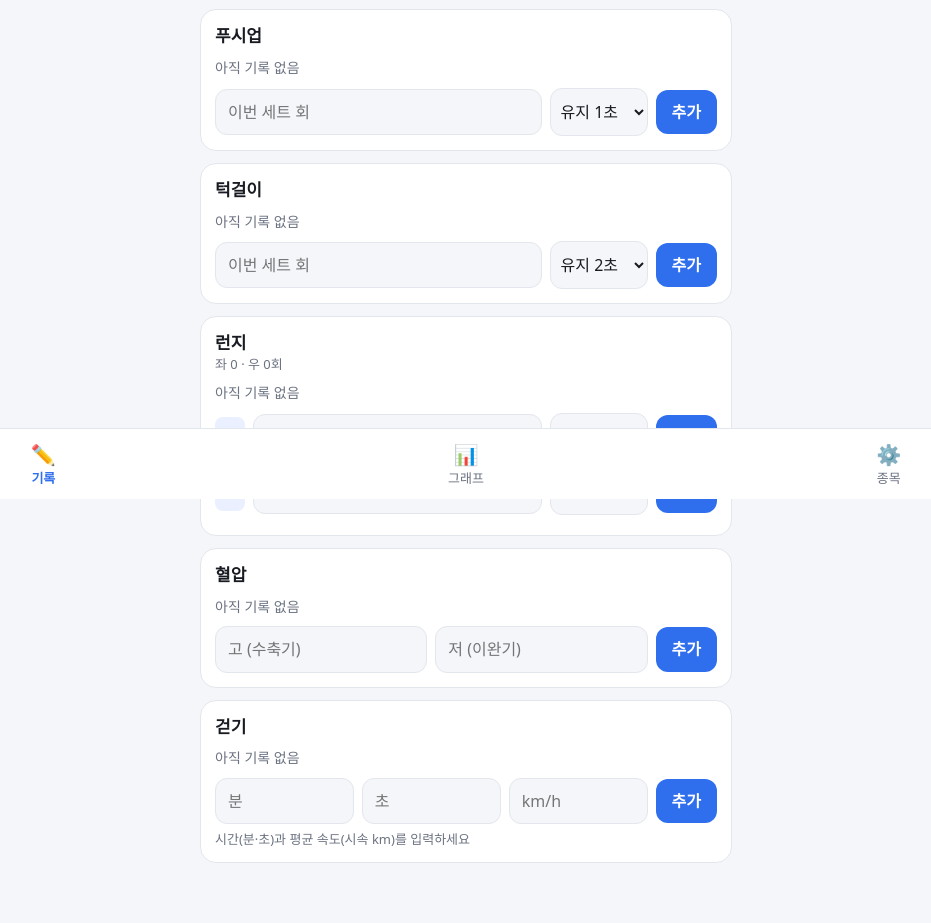
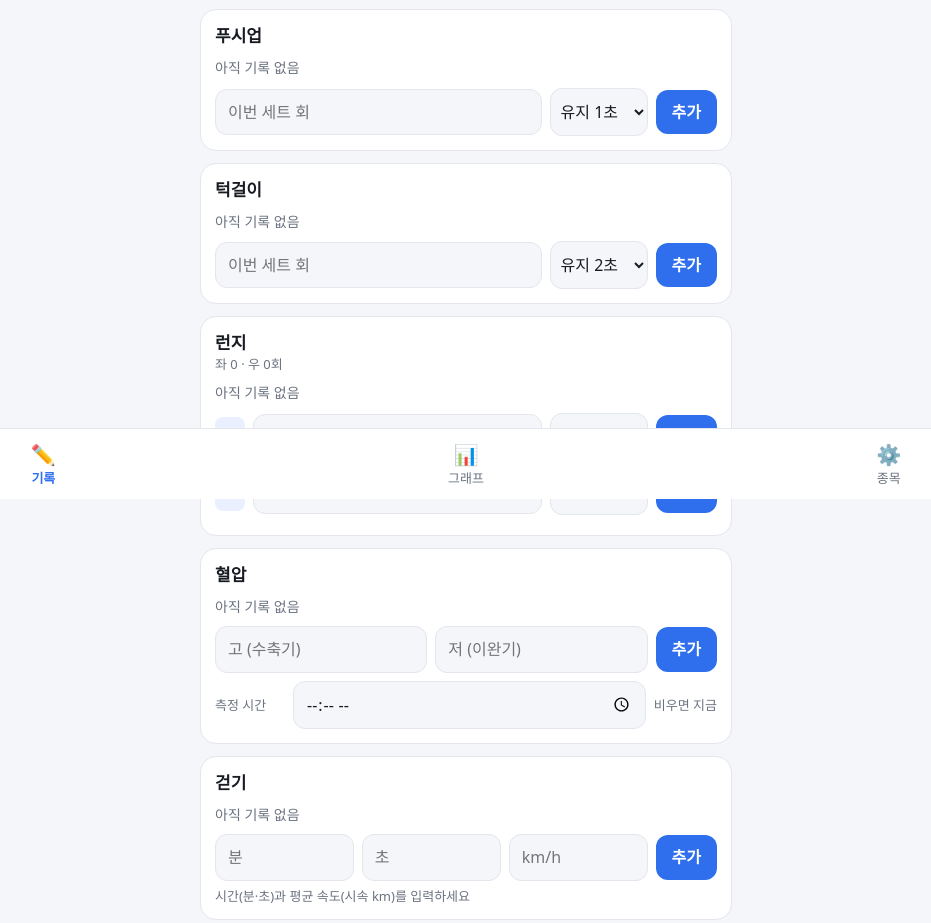
Before and after one commit to noraehary/daily-tracker, a plain HTML site: page index.html in a window 1280 px wide. Shown: the part 301-1224 px from the top of the page, without its empty margins (174-1105 px from the left). Drawn offline with Linux system fonts and the light colour scheme.

Commit message:
Add files via upload

```diff
--- a/index.html
+++ b/index.html
@@ -69,6 +69,7 @@ if(!S.items.some(x=>x.id==='w1'||x.name==='체중'))S.items.unshift({id:'w1',nam
 if(!S.mig2){S.mig2=1;if(!S.items.some(x=>x.name==='걷기'))S.items.push({id:'w2',name:'걷기',unit:'분',kind:'sum',cd:'walk'})}
 if(!S.mig3){S.mig3=1;S.items.forEach(x=>{if(x.id==='w2'&&x.tm&&!x.cd){delete x.tm;x.cd='walk';x.met=0}})}
 S.items.forEach(x=>{if(x.kind==='sum'&&!x.unit)x.unit=(x.cd||x.tm)?'분':'회'});save()})();
+const ord=(e,bp)=>{const r=e.map((v,i)=>[v,i]);return bp?r.sort((x,y)=>(x[0][2]||'').localeCompare(y[0][2]||'')):r};
 const fmtT=v=>{const t=Math.round(v*60),m=Math.floor(t/60),c=t%60;return(m?m+'분':'')+(c||!m?(m?' ':'')+c+'초':'')};
 const cdMet=(it,kmh)=>((it.cd==='run'?.2:.1)*(kmh*1000/60)+3.5)/3.5;
 function cdSumm(k,it,kc){const e=ents(k,it.id),H=ents(k,it.id+'#');if(!e.length)return'';
@@ -101,12 +102,12 @@ function recView(){
  S.items.forEach(it=>{
   const bp=it.kind==='bp',e=allEnts(k,it),sdT=x=>fmt(ents(k,it.id+x).reduce((a,v)=>a+v,0));
   const hSel=(key)=>it.met>0&&!it.tm?`<select id="sel-${key}" title="자세 유지 시간(초)" style="width:98px;padding:11px 6px">${HS.map(h=>`<option value="${h}"${h===(it.hold||0)?' selected':''}>유지 ${h}초</option>`).join('')}</select>`:'';
-  const chip=(key,v,i,p)=>`<span class="chip ${p}">${p==='L'?'좌 ':p==='R'?'우 ':''}${bp?v[0]+'/'+v[1]:it.cd?fmtT(v):fv(it,v)+esc(it.unit)}${ents(k,key+'#')[i]!=null?' · '+ents(k,key+'#')[i]+(it.cd?'km/h':'초'):''}<button data-a="del" data-i="${key}" data-n="${i}" aria-label="삭제">×</button></span>`;
-  const c=[['',it.id],['L',it.id+'L'],['R',it.id+'R']].map(([p,key])=>ents(k,key).map((v,i)=>chip(key,v,i,p)).join('')).join('');
+  const chip=(key,v,i,p)=>`<span class="chip ${p}">${p==='L'?'좌 ':p==='R'?'우 ':''}${bp?(v[2]?v[2]+' ':'')+v[0]+'/'+v[1]:it.cd?fmtT(v):fv(it,v)+esc(it.unit)}${ents(k,key+'#')[i]!=null?' · '+ents(k,key+'#')[i]+(it.cd?'km/h':'초'):''}<button data-a="del" data-i="${key}" data-n="${i}" aria-label="삭제">×</button></span>`;
+  const c=[['',it.id],['L',it.id+'L'],['R',it.id+'R']].map(([p,key])=>ord(ents(k,key),bp).map(([v,i])=>chip(key,v,i,p)).join('')).join('');
   h+=`<section class="card"><div class="ch"><b>${esc(it.name)}</b><span class="sm">${it.cd?cdSumm(k,it,itemKcal(k,it)):summ(it,e,itemKcal(k,it))}</span></div>${it.lr?`<div class="sm">좌 ${sdT('L')} · 우 ${sdT('R')}${esc(it.unit)}</div>`:''}<div class="chips">${c||'<span class="mu">아직 기록 없음</span>'}</div>`;
   if(it.lr)h+=['L','R'].map(sd=>`<div class="row" style="margin-bottom:6px"><span class="side ${sd}">${sd==='L'?'좌':'우'}</span><input id="in-${it.id}${sd}-0" data-i="${it.id}" data-s="${sd}" inputmode="decimal" placeholder="${sd==='L'?'왼쪽':'오른쪽'} ${esc(it.unit)}">${hSel(it.id+sd)}<button class="p" data-a="add" data-i="${it.id}" data-s="${sd}">추가</button></div>`).join('');
   else if(it.cd)h+=`<div class="row"><input id="in-${it.id}-0" data-i="${it.id}" inputmode="numeric" placeholder="분"><input id="in-${it.id}-1" data-i="${it.id}" inputmode="numeric" placeholder="초"><input id="in-${it.id}-2" data-i="${it.id}" inputmode="decimal" placeholder="km/h" value="${it.sp||''}"><button class="p" data-a="add" data-i="${it.id}">추가</button></div><div class="sm" style="margin-top:6px">시간(분·초)과 평균 속도(시속 km)를 입력하세요</div>`;
-  else h+=`<div class="row">`+(bp?`<input id="in-${it.id}-0" data-i="${it.id}" inputmode="numeric" placeholder="고 (수축기)"><input id="in-${it.id}-1" data-i="${it.id}" inputmode="numeric" placeholder="저 (이완기)">`:`<input id="in-${it.id}-0" data-i="${it.id}" inputmode="decimal" placeholder="${it.kind==='sum'?'이번 세트 ':'측정값 '}${esc(it.unit)}">${hSel(it.id)}`)+`<button class="p" data-a="add" data-i="${it.id}">추가</button></div>`;
+  else h+=`<div class="row">`+(bp?`<input id="in-${it.id}-0" data-i="${it.id}" inputmode="numeric" placeholder="고 (수축기)"><input id="in-${it.id}-1" data-i="${it.id}" inputmode="numeric" placeholder="저 (이완기)">`:`<input id="in-${it.id}-0" data-i="${it.id}" inputmode="decimal" placeholder="${it.kind==='sum'?'이번 세트 ':'측정값 '}${esc(it.unit)}">${hSel(it.id)}`)+`<button class="p" data-a="add" data-i="${it.id}">추가</button></div>`+(bp?`<div class="row" style="margin-top:8px"><span class="sm" style="width:70px">측정 시간</span><input type="time" id="in-${it.id}-t" data-i="${it.id}" style="flex:1"><span class="sm">비우면 지금</span></div>`:'');
   h+='</section>';});
  return h}
 
@@ -232,7 +233,8 @@ function addEntry(id,sd){sd=sd||'';
  if(!isFinite(a)||(bp&&!isFinite(b))||a<=0||(bp&&b<=0))return toast(bp?'고/저 혈압을 모두 입력하세요':'숫자를 입력하세요');
  const k=dk(date);(S.logs[k]=S.logs[k]||{});const key=id+sd,arr=(S.logs[k][key]=S.logs[k][key]||[]);
  if(it.met>0&&!it.tm){const H=(S.logs[k][key+'#']=S.logs[k][key+'#']||[]);while(H.length<arr.length)H.push(null);const hv=parseFloat(($('#sel-'+key)||{}).value);H.push(isFinite(hv)&&hv!==(it.hold||0)?hv:null)}
- arr.push(bp?[Math.round(a),Math.round(b)]:Math.round(a*10)/10);
+ const nw=new Date(),tm=(($('#in-'+id+'-t')||{}).value)||pad(nw.getHours())+':'+pad(nw.getMinutes());
+ arr.push(bp?[Math.round(a),Math.round(b),tm]:Math.round(a*10)/10);
  save();render();const n=$('#in-'+id+sd+'-0');n&&n.focus()}
 
 document.addEventListener('click',e=>{
```
